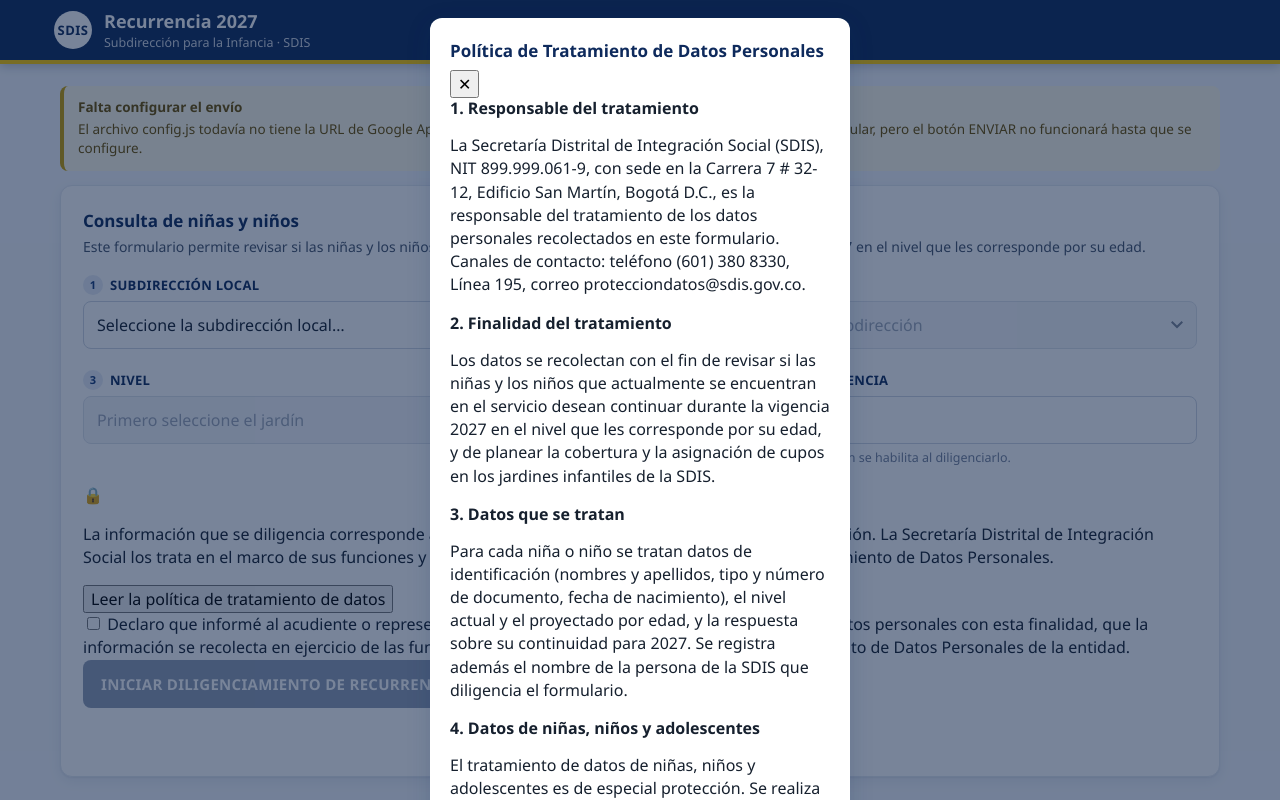
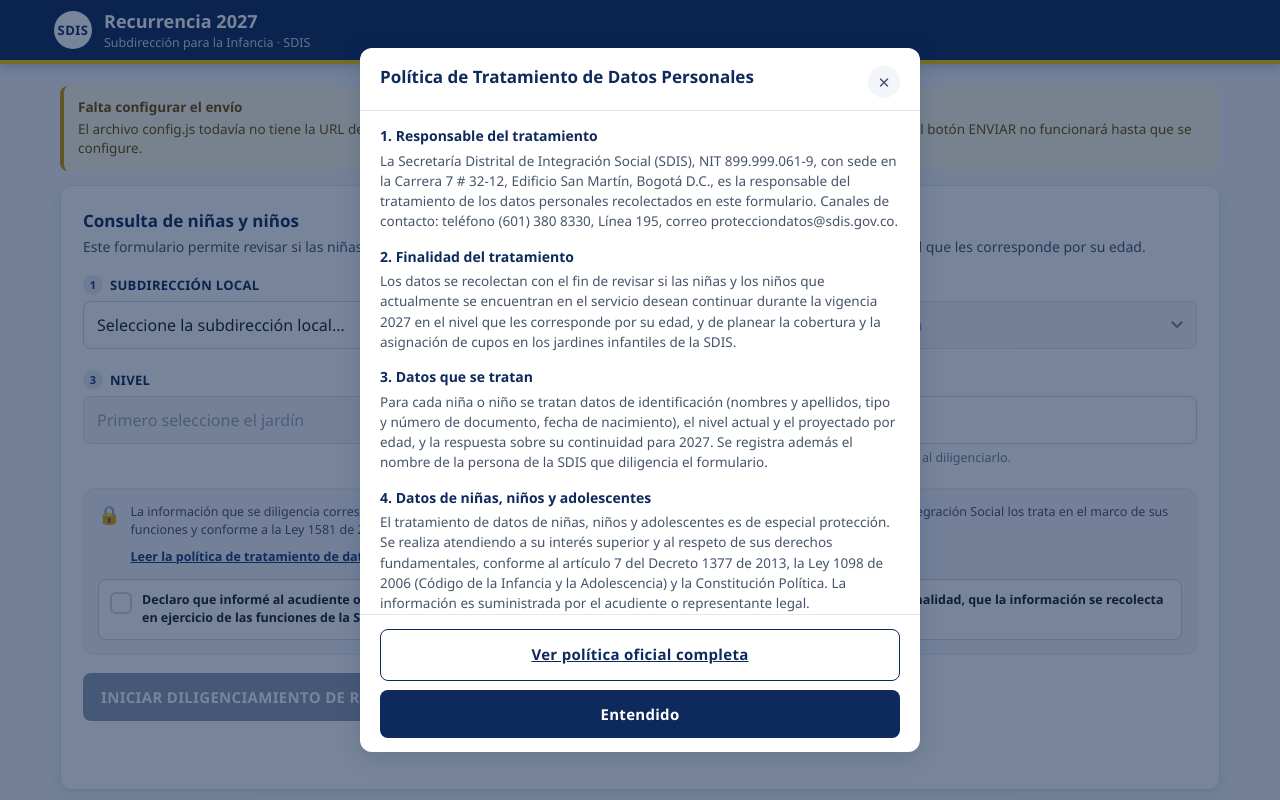
Before and after one commit to gjeimmy12-design/recurrencia-2027, a plain HTML site: page index.html in a window 1280 px wide. Both pictures are taken after a click on the button "Leer la política de tratamiento de datos". Shown: the top 800 px of the page. Drawn offline with Linux system fonts and the light colour scheme.

Commit message:
Update styles.css

```diff
--- a/styles.css
+++ b/styles.css
@@ -680,6 +680,177 @@
 
 .modal__acciones { display: grid; gap: 9px; }
 
+/* Ventana de la política completa (alta y con scroll interno) */
+.modal--politica {
+  max-width: 560px;
+  max-height: 88vh;
+  display: flex;
+  flex-direction: column;
+  padding: 0;
+  overflow: hidden;
+}
+
+.modal__cabeza {
+  display: flex;
+  align-items: flex-start;
+  gap: 10px;
+  padding: 18px 20px 12px;
+  border-bottom: 1px solid var(--gris-200);
+}
+
+.modal__cabeza .modal__titulo { flex: 1 1 auto; margin: 0; }
+
+.modal__cerrar {
+  flex: 0 0 auto;
+  width: 32px; height: 32px;
+  border: none;
+  border-radius: 50%;
+  background: var(--gris-100);
+  color: var(--gris-700);
+  font-size: 15px;
+  line-height: 1;
+}
+.modal__cerrar:hover { background: var(--gris-200); }
+
+.modal--politica .modal__acciones {
+  padding: 14px 20px;
+  border-top: 1px solid var(--gris-200);
+  grid-template-columns: 1fr;
+  gap: 9px;
+}
+
+.politica {
+  overflow-y: auto;
+  padding: 16px 20px 6px;
+  -webkit-overflow-scrolling: touch;
+}
+
+.politica__seccion { margin-bottom: 16px; }
+
+.politica__titulo {
+  font-size: 14px;
+  font-weight: 800;
+  color: var(--azul-800);
+  margin-bottom: 6px;
+}
+
+.politica__parrafo {
+  font-size: 13.5px;
+  color: var(--gris-700);
+  line-height: 1.5;
+  margin: 0 0 8px;
+}
+
+.politica__lista {
+  margin: 0 0 8px;
+  padding-left: 20px;
+}
+
+.politica__lista li {
+  font-size: 13.5px;
+  color: var(--gris-700);
+  line-height: 1.5;
+  margin-bottom: 5px;
+}
+
+/* ------------------------------------------- 14b. Habeas Data en el inicio */
+.habeas {
+  border: 1px solid var(--azul-100);
+  background: var(--azul-050);
+  border-radius: var(--radio);
+  padding: 14px;
+  margin: 4px 0 18px;
+}
+
+.habeas__aviso {
+  display: flex;
+  gap: 10px;
+  margin-bottom: 12px;
+}
+
+.habeas__icono { flex: 0 0 auto; font-size: 18px; line-height: 1.3; }
+
+.habeas__texto {
+  font-size: 12.5px;
+  color: var(--gris-700);
+  line-height: 1.5;
+  margin: 0 0 4px;
+}
+
+.habeas__enlace {
+  background: none;
+  border: none;
+  padding: 0;
+  color: var(--azul-700);
+  font-size: 12.5px;
+  font-weight: 700;
+  text-decoration: underline;
+  cursor: pointer;
+}
+
+.habeas__check {
+  display: flex;
+  align-items: flex-start;
+  gap: 10px;
+  padding: 11px;
+  border-radius: var(--radio-sm);
+  background: var(--blanco);
+  border: 1.5px solid var(--gris-300);
+  cursor: pointer;
+  transition: border-color .15s, background-color .15s;
+}
+
+.habeas__check:hover { border-color: var(--azul-600); }
+
+.habeas__check input {
+  position: absolute;
+  opacity: 0;
+  width: 0; height: 0;
+}
+
+.habeas__marca {
+  flex: 0 0 auto;
+  width: 22px; height: 22px;
+  margin-top: 1px;
+  border: 2px solid var(--gris-300);
+  border-radius: 6px;
+  background: var(--blanco);
+  display: grid;
+  place-items: center;
+  transition: all .15s;
+}
+
+.habeas__marca::after {
+  content: '✔';
+  font-size: 13px;
+  font-weight: 900;
+  color: var(--blanco);
+  opacity: 0;
+  transition: opacity .12s;
+}
+
+.habeas__check input:checked ~ .habeas__marca {
+  background: #1d6b34;
+  border-color: #1d6b34;
+}
+.habeas__check input:checked ~ .habeas__marca::after { opacity: 1; }
+
+.habeas__check input:focus-visible ~ .habeas__marca {
+  box-shadow: 0 0 0 3px rgba(29, 79, 145, .3);
+}
+
+.habeas__check:has(input:checked) {
+  border-color: #1d6b34;
+  background: var(--verde-dato);
+}
+
+.habeas__declaracion {
+  font-size: 12.5px;
+  font-weight: 600;
+  color: var(--gris-900);
+  line-height: 1.45;
+}
+
 /* ------------------------------------------------------------- 15. Pie */
 .pie {
   text-align: center;
```
